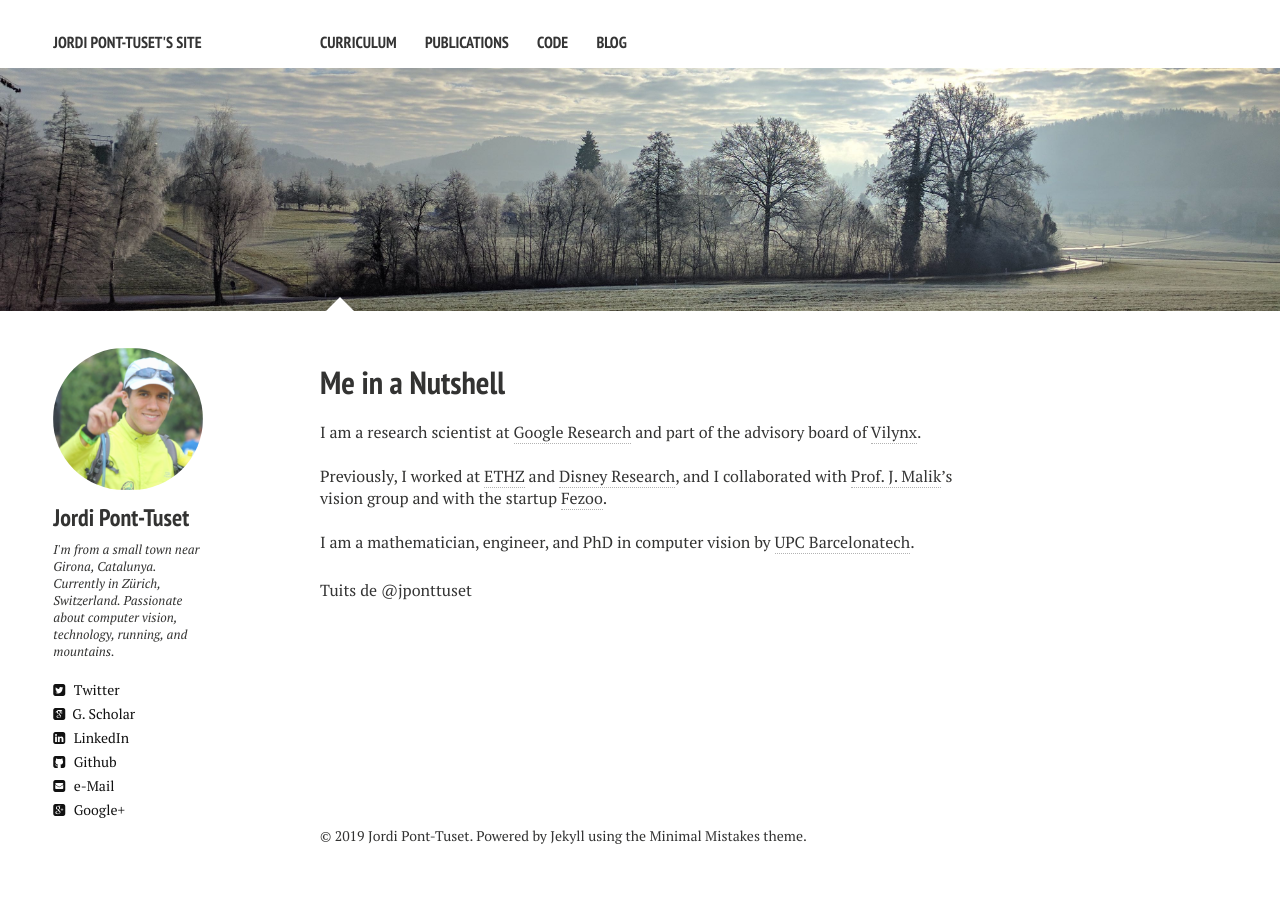
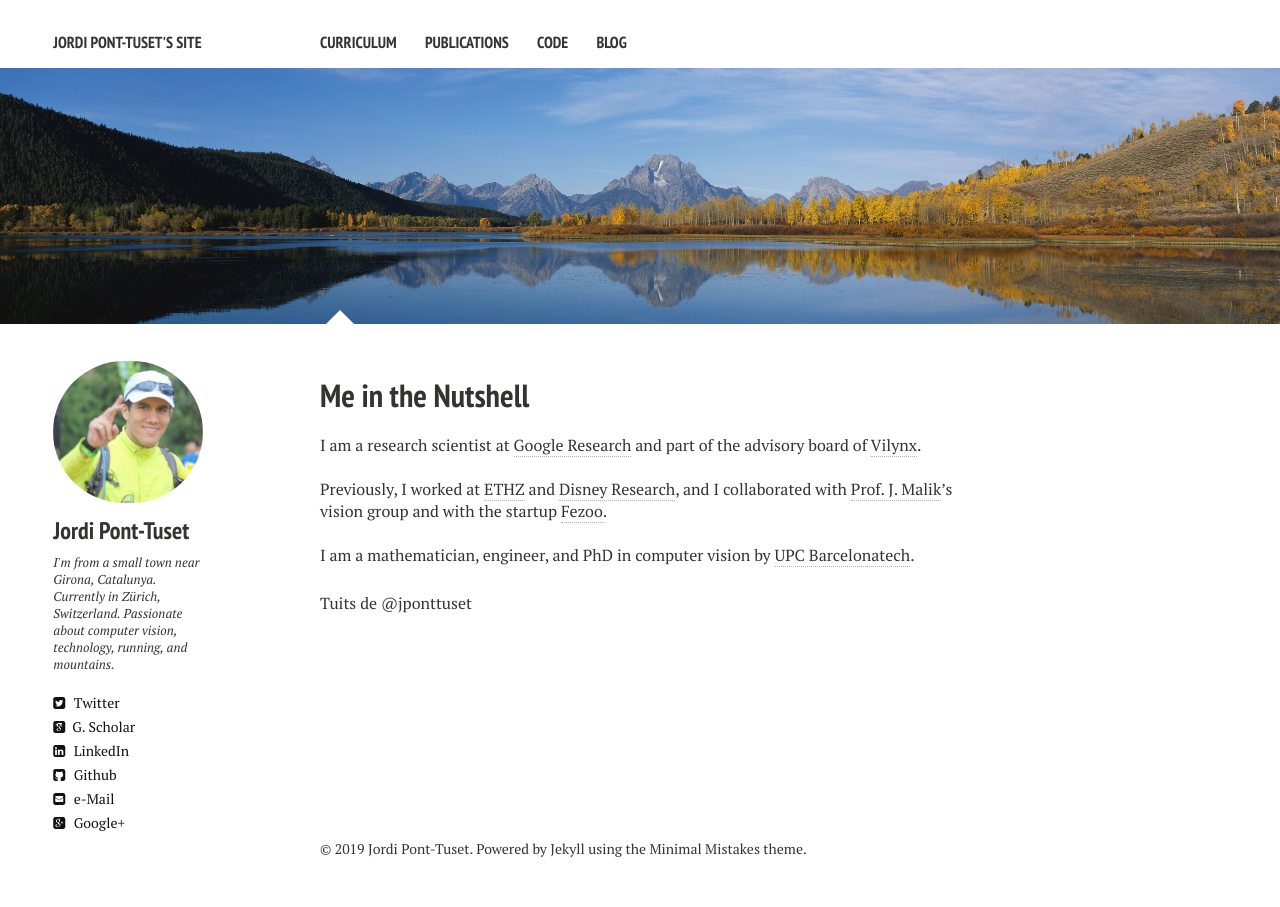
Before and after one commit to Jirigesi/Jirigesi.github.io, a Jekyll site: the page built from index.md, in a window 1280 px wide. Built offline with Jekyll 4.4.1, drawn with Linux system fonts in a browser that asks for light colours; nearby versions of some CDN libraries; comment, search, counter and statistics services are not loaded.

Commit message:
change pics

```diff
--- a/index.md
+++ b/index.md
@@ -1,7 +1,7 @@
 ---
 layout: home2
-title: Me in a Nutshell
-description: "Jordi Pont-Tuset's website"
+title: Me in the Nutshell
+description: "Jirigesi's website"
 tags: [Jekyll, theme, responsive, blog, template]
 image:
   feature: trees.jpg
```
Also changed, not shown: images/trees.jpg, 2 other files.
